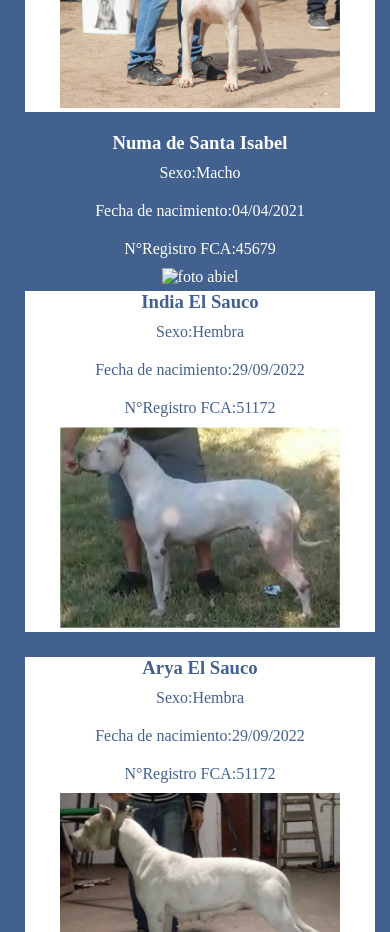
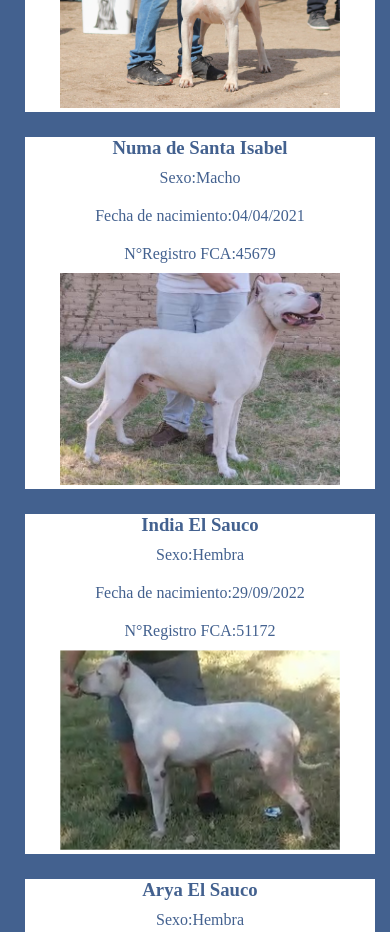
Before and after one commit to joseignaciogait/criadero-el-sauco, a plain HTML site: page pages/ejemplares.html in a window 390 px wide. Shown: the part 940-1872 px from the top of the page. Drawn offline with Linux system fonts and the light colour scheme.

Commit message:
cambio imagenes y datos

```diff
--- a/css/styles.css
+++ b/css/styles.css
@@ -199,7 +199,7 @@ h2 {
   object-fit: contain;
 }
 
-.abiel {
+.numa {
   width: 33.3%;
   height: fit-content;
   background-color: white;
@@ -207,7 +207,7 @@ h2 {
   margin: 5px;
 }
 
-.abiel img {
+.numa img {
   width: 100%;
   height: 250px;
   object-fit: contain;
@@ -261,14 +261,14 @@ h2 {
     width: 50%;
     height: 50%;
   }
-  .abiel {
+  .numa {
     width: 80%;
     height: 50%;
     background-color: white;
     color: #43618f;
     margin-bottom: 20px;
   }
-  .abiel img {
+  .numa img {
     width: 80%;
     height: 50%;
   }
@@ -313,13 +313,13 @@ h2 {
   .valkiria .foto-valkiria {
     width: 80%;
   }
-  .abiel {
+  .numa {
     width: 100%;
     background-color: white;
     color: #43618f;
     margin-bottom: 20px;
   }
-  .foto-abiel {
+  .foto-numa {
     width: 100%;
   }
   .india {
@@ -352,10 +352,10 @@ h2 {
   .valkiria img {
     width: 80%;
   }
-  .abiel {
+  .numa {
     width: 100%;
   }
-  .abiel img {
+  .numa img {
     width: 80%;
   }
   .india {
--- a/pages/ejemplares.html
+++ b/pages/ejemplares.html
@@ -45,7 +45,7 @@
         <p>Sexo:Macho</p>
         <p class="fecha-numa">Fecha de nacimiento:04/04/2021</p>
         <p>N°Registro FCA:45679</p>
-      <figure><img class="foto-numa" src="../img/abiel.jpeg" alt="foto abiel"></figure>
+      <figure><img class="foto-numa" src="../img/numa.jpeg" alt="foto numa"></figure>
       </article>
       <article class="india">
         <h3>India El Sauco</h3>
```
Also changed, not shown: img/numa.jpeg (renamed from img/numa santa isabel.jpeg).
